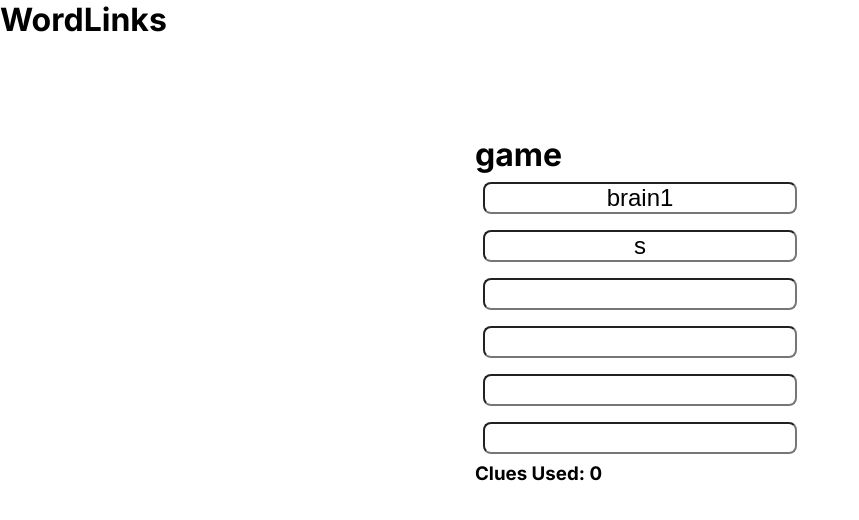
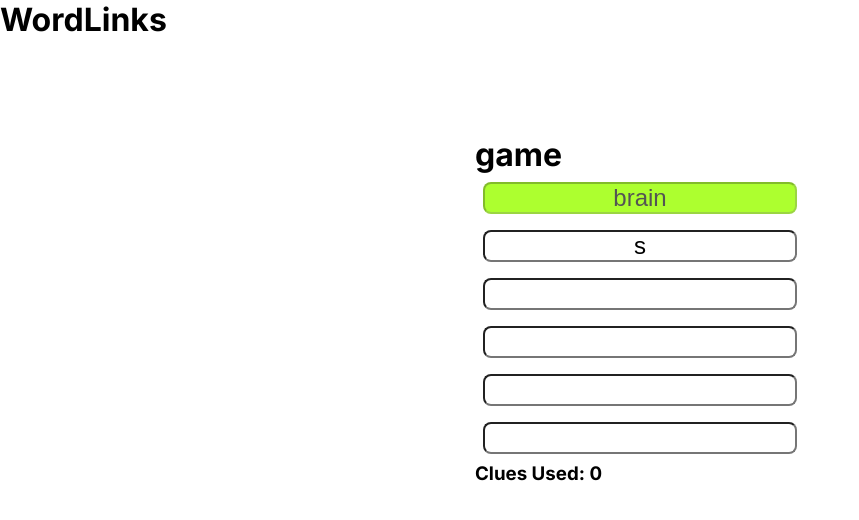
Before and after one commit to Shaurnav/word-links, a Next.js app in the folder web/: page / in a window 1280 px wide. Shown: the top 520 px of the page, without its empty margins (0-859 px from the left). Built offline with nearby package versions, Linux system fonts and the light colour scheme.

Commit message:
Update index.tsx

```diff
--- a/web/components/board/index.tsx
+++ b/web/components/board/index.tsx
@@ -11,7 +11,7 @@ const generateInitialState = () => {
   const puzzles = [
     {
       layout: [
-        { word: "brain", revealed: "brain1" },
+        { word: "brain", revealed: "brain" },
         { word: "stem", revealed: "s" },
         { word: "cell", revealed: "" },
         { word: "phone", revealed: "" },
```
